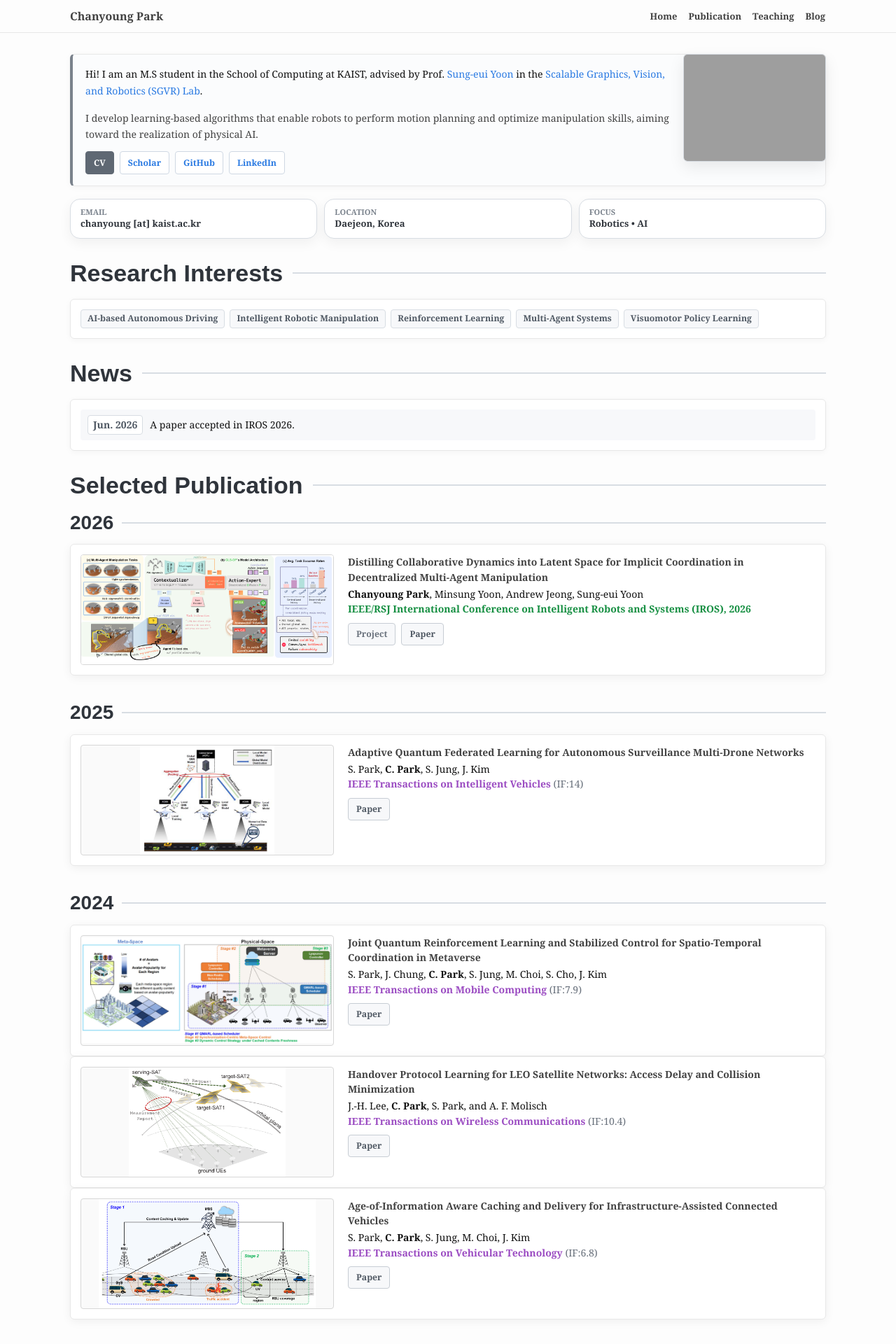
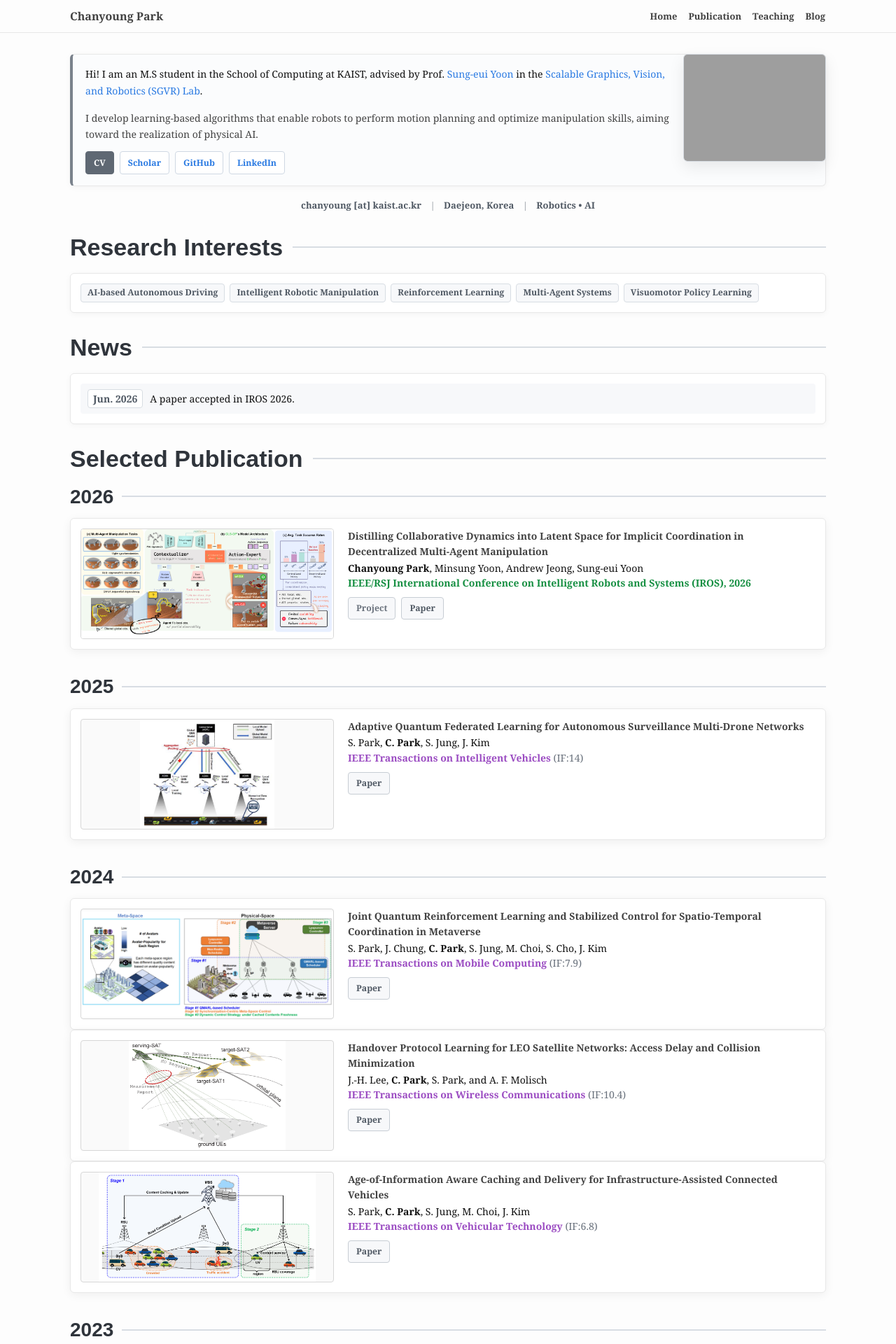
Before and after one commit to cosdeneb/cosdeneb.github.io, a Jekyll site: the page built from index.md, in a window 1280 px wide. Shown: the top 1920 px of the page at 70% size. Built offline with Jekyll 4.4.1, drawn with Linux system fonts in a browser that asks for light colours.

Commit message:
Simplify homepage contact line

```diff
--- a/_sass/_site.scss
+++ b/_sass/_site.scss
@@ -89,36 +89,17 @@
 
 .home-meta {
   clear: both;
-  display: grid;
-  grid-template-columns: repeat(3, minmax(0, 1fr));
-  gap: 10px;
-  margin: 16px 0 28px;
+  margin: 14px 0 28px;
+  color: #4f5863;
+  font-size: 13px;
+  font-weight: bold;
+  line-height: 1.5;
+  text-align: center;
 }
 
-.home-meta-item {
-  border: 1px solid #d8dde3;
-  border-radius: 14px;
-  padding: 11px 14px;
-  background-color: #fff;
-  box-shadow: 0 6px 18px rgba(0, 0, 0, 0.055);
-}
-
-.home-meta-label {
-  display: block;
-  margin-bottom: 2px;
-  color: #7a828c;
-  font-size: 11px;
-  font-weight: bold;
-  line-height: 1.2;
-  text-transform: uppercase;
-}
-
-.home-meta-value {
-  display: block;
-  color: #2f343b;
-  font-size: 13px;
-  font-weight: bold;
-  line-height: 1.35;
+.home-meta span {
+  color: #a0a6ad;
+  padding: 0 9px;
 }
 
 .publication-button {
@@ -407,10 +388,6 @@
     padding: 14px;
   }
 
-  .home-meta {
-    grid-template-columns: 1fr;
-  }
-
   .home-news li {
     display: block;
   }
--- a/index.md
+++ b/index.md
@@ -22,18 +22,7 @@ profile_picture:
 </div>
 
 <div class="home-meta">
-  <div class="home-meta-item">
-    <span class="home-meta-label">Email</span>
-    <span class="home-meta-value">chanyoung [at] kaist.ac.kr</span>
-  </div>
-  <div class="home-meta-item">
-    <span class="home-meta-label">Location</span>
-    <span class="home-meta-value">Daejeon, Korea</span>
-  </div>
-  <div class="home-meta-item">
-    <span class="home-meta-label">Focus</span>
-    <span class="home-meta-value">Robotics • AI</span>
-  </div>
+  chanyoung [at] kaist.ac.kr <span aria-hidden="true">|</span> Daejeon, Korea <span aria-hidden="true">|</span> Robotics • AI
 </div>
 
 <div class="research-interests">
```
